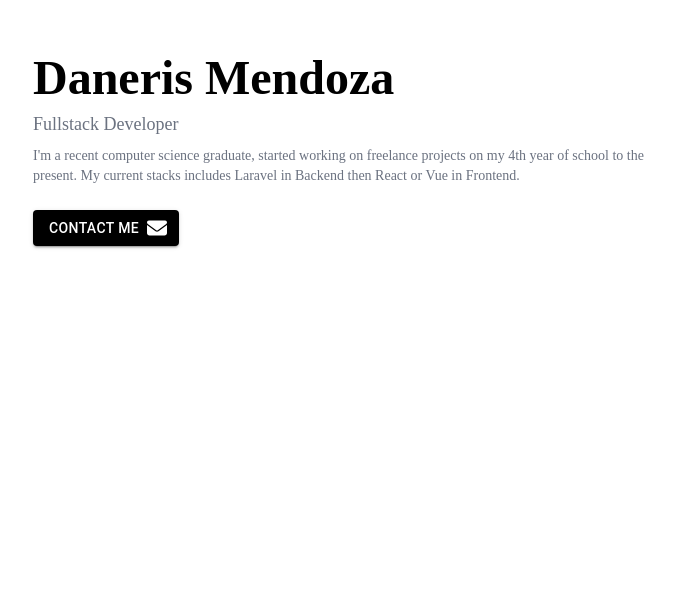
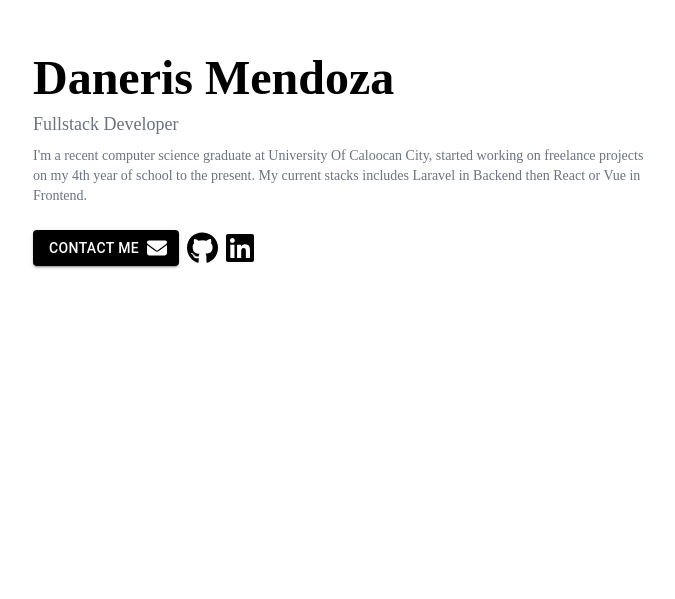
Before and after one commit to DanerisMendoza/portfolio, a React (Create React App) app: page / in a window 1280 px wide. Shown: the part 201-800 px from the top of the page, without its empty margins (299-974 px from the left). Built offline with nearby package versions, Linux system fonts and the light colour scheme.

Commit message:
hero improve

```diff
--- a/package.json
+++ b/package.json
@@ -6,6 +6,7 @@
     "@emotion/react": "^11.11.4",
     "@emotion/styled": "^11.11.0",
     "@fortawesome/fontawesome-svg-core": "^6.5.1",
+    "@fortawesome/free-brands-svg-icons": "^6.5.1",
     "@fortawesome/free-regular-svg-icons": "^6.5.1",
     "@fortawesome/free-solid-svg-icons": "^6.5.1",
     "@fortawesome/react-fontawesome": "^0.2.0",
--- a/src/index.css
+++ b/src/index.css
@@ -87,3 +87,12 @@ body {
     transform: scale(1.3);
   }
 }
+
+.enlarge {
+  transition: all 0.2s ease-in-out;
+  cursor: pointer;
+
+  &:hover {
+    transform: scale(1.3);
+  }
+}
--- a/src/views/Hero.js
+++ b/src/views/Hero.js
@@ -2,6 +2,7 @@ import { Component } from "react";
 import Button from '@mui/material/Button';
 import { FontAwesomeIcon } from '@fortawesome/react-fontawesome'
 import { faEnvelope } from '@fortawesome/free-solid-svg-icons'
+import { faGithub, faLinkedin } from '@fortawesome/free-brands-svg-icons'
 
 class Hero extends Component {
     render() {
@@ -13,15 +14,21 @@ class Hero extends Component {
                     </h2>
                     <h3 className="text-lg mr-12 text-gray-500 mt-2 mb-2">Fullstack Developer</h3>
                     <h5 className="text-sm text-gray-500">
-                        I'm a recent computer science graduate,
+                        I'm a recent computer science graduate at University Of Caloocan City,
                         started working on freelance projects
                         on my 4th year of school to the present.
                         My current stacks includes Laravel in Backend then
                         React or Vue in Frontend.
                     </h5>
-                    <div className="mt-6">
-                        <a href="mailto:danerismendoza096@gmail.com" >
+                    <div className="mt-6 flex flex-row items-center gap-2">
+                        <a className="enlarge" href="mailto:danerismendoza096@gmail.com" >
                             <Button variant="contained" style={{ backgroundColor: '#000000' }} endIcon={<FontAwesomeIcon icon={faEnvelope} />}>Contact Me </Button>
+                        </a>
+                        <a className="enlarge" href="https://github.com/DanerisMendoza" target="_blank" >
+                            <FontAwesomeIcon icon={faGithub} size="2xl" />
+                        </a>
+                        <a className="enlarge" href="https://www.linkedin.com/in/danerismendoza/" target="_blank" >
+                            <FontAwesomeIcon icon={faLinkedin} size="2xl" />
                         </a>
                     </div>
                 </div>
--- a/src/views/Timeline.js
+++ b/src/views/Timeline.js
@@ -19,7 +19,7 @@ export default function CustomizedTimeline() {
 
                 <TimelineItem>
                     <TimelineSeparator>
-                        <TimelineDot color="primary" variant="outlined">
+                        <TimelineDot color="primary" variant="outlined" className="enlarge">
                             <LaptopMacIcon />
                         </TimelineDot>
                         <TimelineConnector />
@@ -40,7 +40,7 @@ export default function CustomizedTimeline() {
                     </TimelineOppositeContent>
                     <TimelineSeparator>
                         <TimelineConnector />
-                        <TimelineDot>
+                        <TimelineDot className="enlarge">
                             <School />
                         </TimelineDot>
                         <TimelineConnector />
@@ -55,7 +55,7 @@ export default function CustomizedTimeline() {
                 <TimelineItem>
                     <TimelineSeparator>
                         <TimelineConnector />
-                        <TimelineDot color="primary" variant="outlined">
+                        <TimelineDot color="primary" variant="outlined" className="enlarge">
                             <Work />
                         </TimelineDot>
 
```
Also changed, not shown: 1 other file (tests, documents, lock files or other folders).
